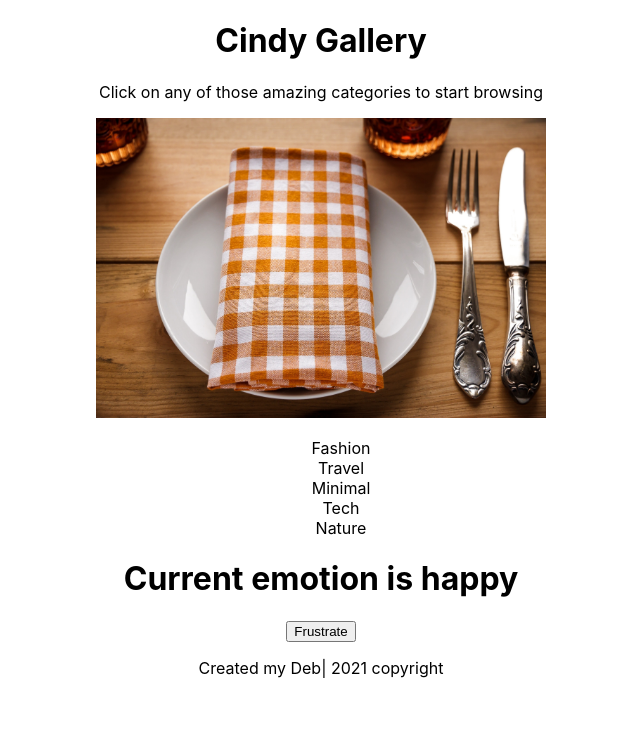
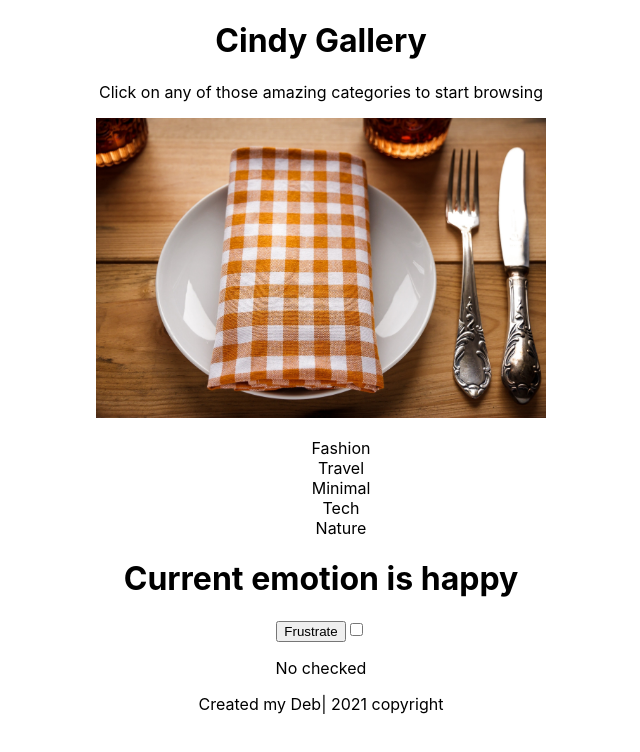
Before and after one commit to Debbyermel/gallery-react, a React (Create React App) app: page / in a window 1280 px wide. Shown: the top 752 px of the page, without its empty margins (319-959 px from the left). Built offline with nearby package versions, Linux system fonts and the light colour scheme.

Commit message:
UseState to useReducer

```diff
--- a/src/App.js
+++ b/src/App.js
@@ -1,4 +1,4 @@
-import React, {useState} from "react";
+import React, {useReducer, useState} from "react";
 import "./App.css";
 import restaurant from "./restaurant.jpg"
 
@@ -43,6 +43,10 @@ const categoriesObjects = categories.map((category, i) => ({ id: i, title: categ
 
 function App() {
   const [emotion, setEmotion] = useState("happy");
+  const [checked, toggle] = useReducer(
+    (checked => !checked),
+    false
+    );
 
   return (
     <div className="App">
@@ -50,6 +54,8 @@ function App() {
       <MainSection adjective="amazing" categories={categoriesObjects} />
       <h1>Current emotion is {emotion}</h1>
       <button onClick={() => setEmotion("frustrated")}>Frustrate</button>
+      <input type="checkbox" value={checked} onChange={toggle} />
+      <p>{ checked ? "checked" : "No checked" }</p>
       <Footer year={new Date().getFullYear()} />
     </div>
   )
```
